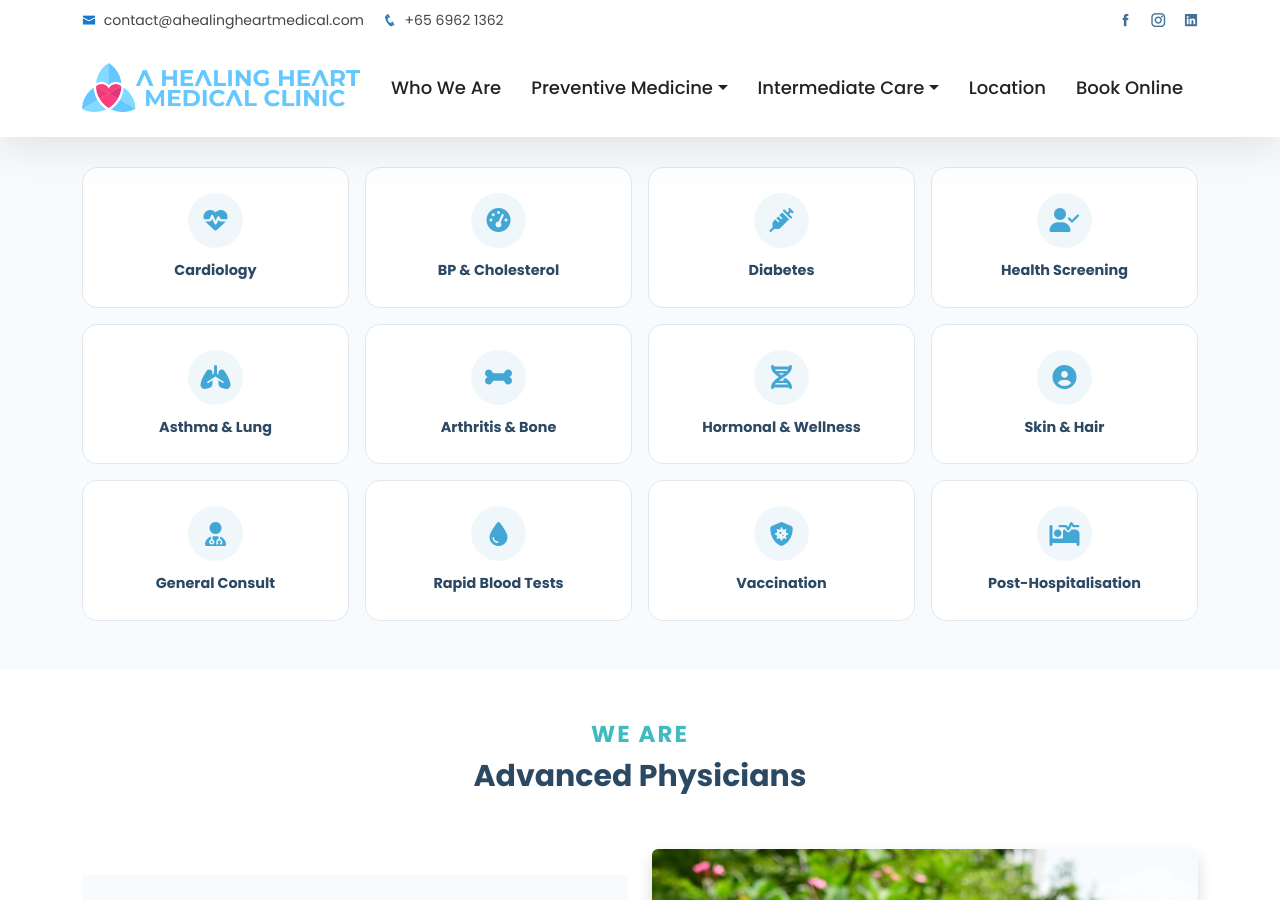
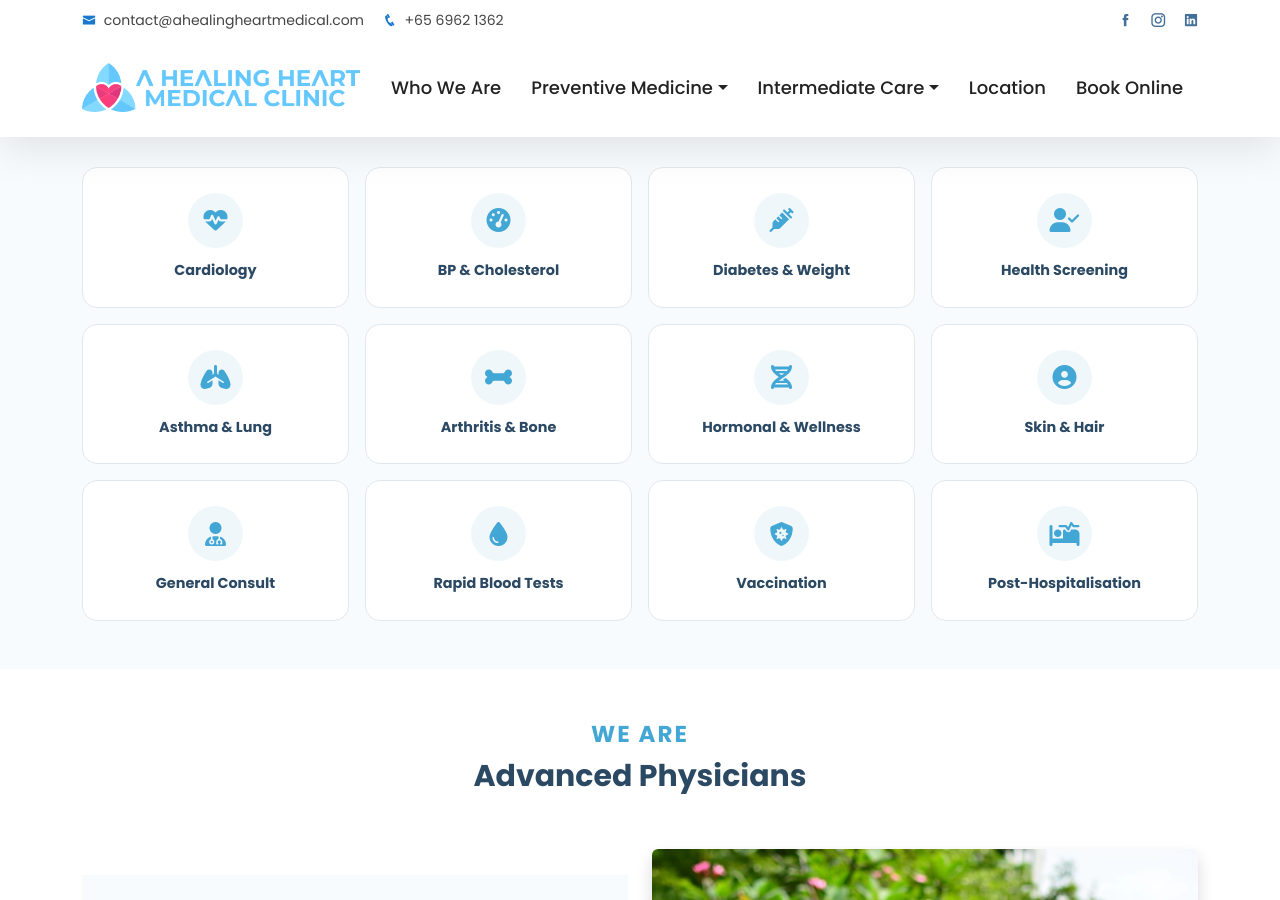
Before and after one commit to benchowsg/clinic, a Jekyll site: the page built from test-index2026.html, in a window 1280 px wide and 900 px high, scrolled down 617 px. Built offline with Jekyll 4.4.1, drawn with Linux system fonts in a browser that asks for light colours.

Commit message:
Update test-index2026.html

```diff
--- a/test-index2026.html
+++ b/test-index2026.html
@@ -38,19 +38,19 @@
         </a>
       </div>
       <div class="col-6 col-md-3">
-        <a href="/health-screening" class="service-tile">
+        <a href="/health-screening" class="service-tile" title="View our Cardiology and Heart Care services">
           <div class="icon-circle"><i class="fa-solid fa-gauge-high"></i></div>
           <p>BP & Cholesterol</p>
         </a>
       </div>
       <div class="col-6 col-md-3">
-        <a href="/rapid-blood-test-services" class="service-tile">
+        <a href="/rapid-blood-test-services" class="service-tile" title="View our Diabetes and Weight Care services">
           <div class="icon-circle"><i class="fa-solid fa-syringe"></i></div>
-          <p>Diabetes</p>
+          <p>Diabetes & Weight</p>
         </a>
       </div>
       <div class="col-6 col-md-3">
-        <a href="/rapid-blood-test-services" class="service-tile">
+        <a href="/rapid-blood-test-services" class="service-tile" title="View our Health Screening services">
           <div class="icon-circle"><i class="fa-solid fa-user-check"></i></div>
           <p>Health Screening</p>
         </a>
@@ -60,25 +60,25 @@
 
 <div class="row g-3">
         <div class="col-6 col-md-3">
-        <a href="/location" class="service-tile">
+        <a href="/location" class="service-tile" title="View our Asthma & Lung Care services">
           <div class="icon-circle"><i class="fa-solid fa-lungs"></i></div>
           <p>Asthma & Lung</p>
         </a>
       </div>
       <div class="col-6 col-md-3">
-        <a href="/chronic-cardiology-care" class="service-tile">
+        <a href="/chronic-cardiology-care" class="service-tile" title="View our Arthritis & Bone Care services">
           <div class="icon-circle"><i class="fa-solid fa-bone"></i></div>
           <p>Arthritis & Bone</p>
         </a>
       </div>
       <div class="col-6 col-md-3">
-        <a href="/health-screening" class="service-tile">
+        <a href="/health-screening" class="service-tile" title="View our Men and Women Hormonal and Wellness services">
           <div class="icon-circle"><i class="fa-solid fa-dna"></i></div>
           <p>Hormonal & Wellness</p>
         </a>
       </div>
       <div class="col-6 col-md-3">
-        <a href="/rapid-blood-test-services" class="service-tile">
+        <a href="/rapid-blood-test-services" class="service-tile" title="View our Skin and Hair care services">
           <div class="icon-circle"><i class="fa-solid fa-user-circle"></i></div>
           <p>Skin & Hair</p>
         </a>
@@ -90,25 +90,25 @@
 
 <div class="row g-3">
       <div class="col-6 col-md-3">
-        <a href="/chronic-cardiology-care" class="service-tile">
+        <a href="/chronic-cardiology-care" class="service-tile" title="Select our General Consultation services">
           <div class="icon-circle"><i class="fa-solid fa-user-doctor"></i></div>
           <p>General Consult</p>
         </a>
       </div>
         <div class="col-6 col-md-3">
-        <a href="/location" class="service-tile">
+        <a href="/location" class="service-tile" title="View our Rapid Blood Test services">
           <div class="icon-circle"><i class="fa-solid fa-droplet"></i></div>
           <p>Rapid Blood Tests</p>
         </a>
       </div>
       <div class="col-6 col-md-3">
-        <a href="/health-screening" class="service-tile">
+        <a href="/health-screening" class="service-tile" title="View our Vaccination services">
           <div class="icon-circle"><i class="fa-solid fa-shield-virus"></i></div>
           <p>Vaccination</p>
         </a>
       </div>
       <div class="col-6 col-md-3">
-        <a href="/location" class="service-tile">
+        <a href="/location" class="service-tile" title="View our Post-Hospitalisation Care services">
           <div class="icon-circle"><i class="fa-solid fa-bed-pulse"></i></div>
           <p>Post-Hospitalisation</p>
         </a>
@@ -121,7 +121,7 @@
   <section id="about" class="about py-5">
     <div class="container">
       <div class="section-title text-center mb-5">
-        <p class="text-uppercase fw-bold mb-1" style="color: #3fbbc0;">We Are</p>
+        <p class="text-uppercase fw-bold mb-1" style="color: #43a7d5;">We Are</p>
         <h2 class="fw-bold" style="color: #2c4964;">Advanced Physicians</h2>
       </div>
 
@@ -134,7 +134,7 @@
             <p>For urgent clarity, we provide rapid diagnostic tests for chest pain and suspected heart failure so that you get answers without unnecessary delays.</p>
             <p>Let us walk alongside you: tracking recovery, explaining results, and guiding your next steps to better health with confidence.</p>
             <div class="mt-4">
-              <a href="/who-we-are" class="text-decoration-none fw-bold" style="color: #3fbbc0;">
+              <a href="/who-we-are" class="text-decoration-none fw-bold" style="color: #43a7d5">
                 Read About Our Staff <i class="icofont-arrow-right"></i>
               </a>
             </div>
```
